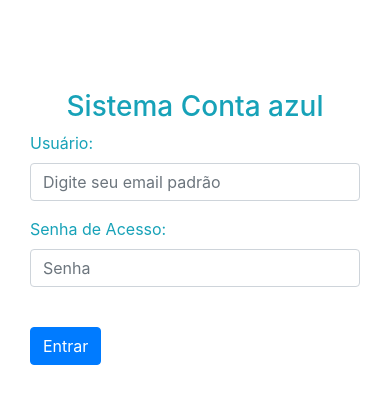
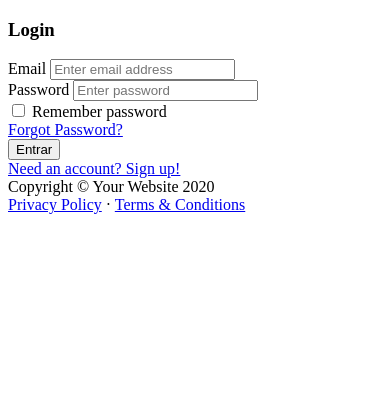
Before and after one commit to kalecio/contaazul, a PHP site: page /contaazul/login in a window 390 px wide. Shown: the top 404 px of the page. Run offline with PHP 8.4, Linux system fonts and the light colour scheme; some libraries are stand-ins or nearby versions.

Commit message:
criando nova tela de login para o sistema, em modo responsivo

```diff
--- a/views/login.php
+++ b/views/login.php
@@ -1,52 +1,84 @@
 <!DOCTYPE html>
 <html lang="pt-br">
+<head>
+    <meta charset="utf-8"/>
+    <meta http-equiv="X-UA-Compatible" content="IE=edge"/>
+    <meta name="viewport" content="width=device-width, initial-scale=1, shrink-to-fit=no"/>
+    <meta name="description" content=""/>
+    <meta name="author" content=""/>
 
-<head>
-    <meta charset="UTF-8">
-    <meta name="viewport" content="width=device-width, initial-scale=1.0">
-    <meta http-equiv="X-UA-Compatible" content="ie=edge">
     <title>Sistema Conta Azul</title>
-    <link href="<?php echo BASE_URL; ?>/assets/css/login.css" rel="stylesheet">
-    <script src="https://cdn.jsdelivr.net/npm/vue/dist/vue.js"></script>
-    <link rel="stylesheet" href="https://stackpath.bootstrapcdn.com/bootstrap/4.4.1/css/bootstrap.min.css" integrity="sha384-Vkoo8x4CGsO3+Hhxv8T/Q5PaXtkKtu6ug5TOeNV6gBiFeWPGFN9MuhOf23Q9Ifjh" crossorigin="anonymous">
+    <link href="assets/css/styles.css" rel="stylesheet"/>
+    <script src="https://cdnjs.cloudflare.com/ajax/libs/font-awesome/5.15.1/js/all.min.js"
+            crossorigin="anonymous"></script>
 </head>
-
-<body>
-    <div id="login">
-        <h3 class="text-center text-white pt-5">LFormulário de login</h3>
+<body class="bg-primary">
+<div id="layoutAuthentication">
+    <div id="layoutAuthentication_content">
+        <main>
             <div class="container">
-            <div id="login-row" class="row justify-content-center align-items-center">
-                <div id="login-column" class="col-md-6">
-                    <div id="login-box" class="col-md-12">
+                <div class="row justify-content-center">
+                    <div class="col-lg-5">
+                        <div class="card shadow-lg border-0 rounded-lg mt-5">
+                            <div class="card-header"><h3 class="text-center font-weight-light my-4">Login</h3></div>
+                            <div class="card-body">
                                 <form method="post" class="form">
-                            <h3 class="text-center text-info">Sistema Conta azul</h3>
                                     <div class="form-group">
-                                <label for="username" class="text-info">Usuário:</label><br>
-                                <input type="email" class="form-control" name="email" placeholder="Digite seu email padrão">
-
+                                        <label class="small mb-1" for="inputEmailAddress">Email</label>
+                                        <input class="form-control py-4" id="inputEmailAddress" type="email"
+                                               name="email" placeholder="Enter email address"/>
                                     </div>
                                     <div class="form-group">
-                                <label class="text-info">Senha de Acesso:</label><br>
-                                <input type="password" class="form-control" id="exampleInputPassword1" placeholder="Senha" name="password">
-
+                                        <label class="small mb-1" for="inputPassword">Password</label>
+                                        <input class="form-control py-4" id="inputPassword" type="password"
+                                               name="password" placeholder="Enter password"/>
                                     </div>
+                                    <div class="form-group">
+                                        <div class="custom-control custom-checkbox">
+                                            <input class="custom-control-input" id="rememberPasswordCheck"
+                                                   type="checkbox"/>
+                                            <label class="custom-control-label" for="rememberPasswordCheck">Remember
+                                                password</label>
+                                        </div>
+                                    </div>
+                                    <div class="form-group d-flex align-items-center justify-content-between mt-4 mb-0">
+                                        <a class="small" href="password.html">Forgot Password?</a>
                                         <!-- COMANDO PHP PARA EMITIR ERRO CASO NÃO ESTEJA CADASTRADO EM SISTEMA-->
                                         <?php if (isset($error) && !empty($error)) : ?>
                                             <div class="alert alert-warning" role="alert"><?php echo $error; ?></div>
                                         <?php endif; ?>
                                         <br>
                                         <button type="submit" class="btn btn-primary">Entrar</button>
-
+                                    </div>
                                 </form>
-                        <script src="https://code.jquery.com/jquery-3.4.1.slim.min.js" integrity="sha384-J6qa4849blE2+poT4WnyKhv5vZF5SrPo0iEjwBvKU7imGFAV0wwj1yYfoRSJoZ+n" crossorigin="anonymous"></script>
-                        <script src="https://cdn.jsdelivr.net/npm/popper.js@1.16.0/dist/umd/popper.min.js" integrity="sha384-Q6E9RHvbIyZFJoft+2mJbHaEWldlvI9IOYy5n3zV9zzTtmI3UksdQRVvoxMfooAo" crossorigin="anonymous"></script>
-                        <script src="https://stackpath.bootstrapcdn.com/bootstrap/4.4.1/js/bootstrap.min.js" integrity="sha384-wfSDF2E50Y2D1uUdj0O3uMBJnjuUD4Ih7YwaYd1iqfktj0Uod8GCExl3Og8ifwB6" crossorigin="anonymous"></script>
-
+                            </div>
+                            <div class="card-footer text-center">
+                                <div class="small"><a href="register.html">Need an account? Sign up!</a></div>
                             </div>
                         </div>
                     </div>
                 </div>
             </div>
+        </main>
+    </div>
+    <div id="layoutAuthentication_footer">
+        <footer class="py-4 bg-light mt-auto">
+            <div class="container-fluid">
+                <div class="d-flex align-items-center justify-content-between small">
+                    <div class="text-muted">Copyright &copy; Your Website 2020</div>
+                    <div>
+                        <a href="#">Privacy Policy</a>
+                        &middot;
+                        <a href="#">Terms &amp; Conditions</a>
+                    </div>
+                </div>
+            </div>
+        </footer>
+    </div>
+</div>
+<script src="https://code.jquery.com/jquery-3.5.1.slim.min.js" crossorigin="anonymous"></script>
+<script src="https://cdn.jsdelivr.net/npm/bootstrap@4.5.3/dist/js/bootstrap.bundle.min.js"
+        crossorigin="anonymous"></script>
+<script src="assets/js/scripts.js"></script>
 </body>
-
 </html>
```
Lines whose indentation alone changed are shown as unchanged.
